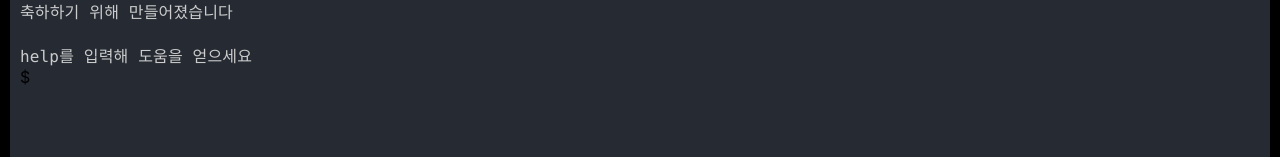
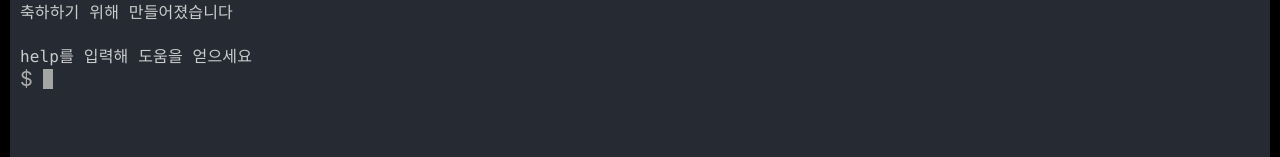
Before and after one commit to hajun-myoung/hpbd-kdj, a React (Create React App) app: page / in a window 1280 px wide. Shown: the part 238-395 px from the top of the page. Built offline with nearby package versions, Linux system fonts and the light colour scheme.

Commit message:
[Create]cursor

```diff
--- a/src/App.css
+++ b/src/App.css
@@ -160,3 +160,30 @@ body {
 p.code {
   height: 22px;
 }
+
+#cursor {
+  font-size: 20px;
+  color: #aaa;
+  display: flex;
+  align-items: center;
+}
+
+#cursor #cursorBox {
+  width: 10px;
+  height: 20px;
+  background-color: #aaa;
+  margin-left: 10px;
+  animation: blink_cursor 1s infinite linear;
+}
+
+@keyframes blink_cursor {
+  0% {
+    opacity: 0;
+  }
+  50% {
+    opacity: 1;
+  }
+  100% {
+    opacity: 0;
+  }
+}
--- a/src/Pages/HomePage.jsx
+++ b/src/Pages/HomePage.jsx
@@ -14,6 +14,7 @@ export default function HomePage() {
   ]);
 
   const [choices, setChoices] = useState(["help"]);
+  const [newText, setNewText] = useState("");
 
   const newLineWriter = useCallback((content) => {
     if (content === "clear") {
@@ -48,7 +49,8 @@ export default function HomePage() {
           <Box id="codeContent">
             {lineData}
             <Box id="cursor">
-              $ <Box id="cursorBox" />
+              $ {newText}
+              <Box id="cursorBox" />
             </Box>
           </Box>
           <Box id="selectors">
@@ -56,7 +58,7 @@ export default function HomePage() {
               <Button
                 className="choice"
                 onClick={() => {
-                  newLineWriter(choice);
+                  //   newLineWriter(choice);
                 }}
               >
                 <Typography>{choice}</Typography>
```
